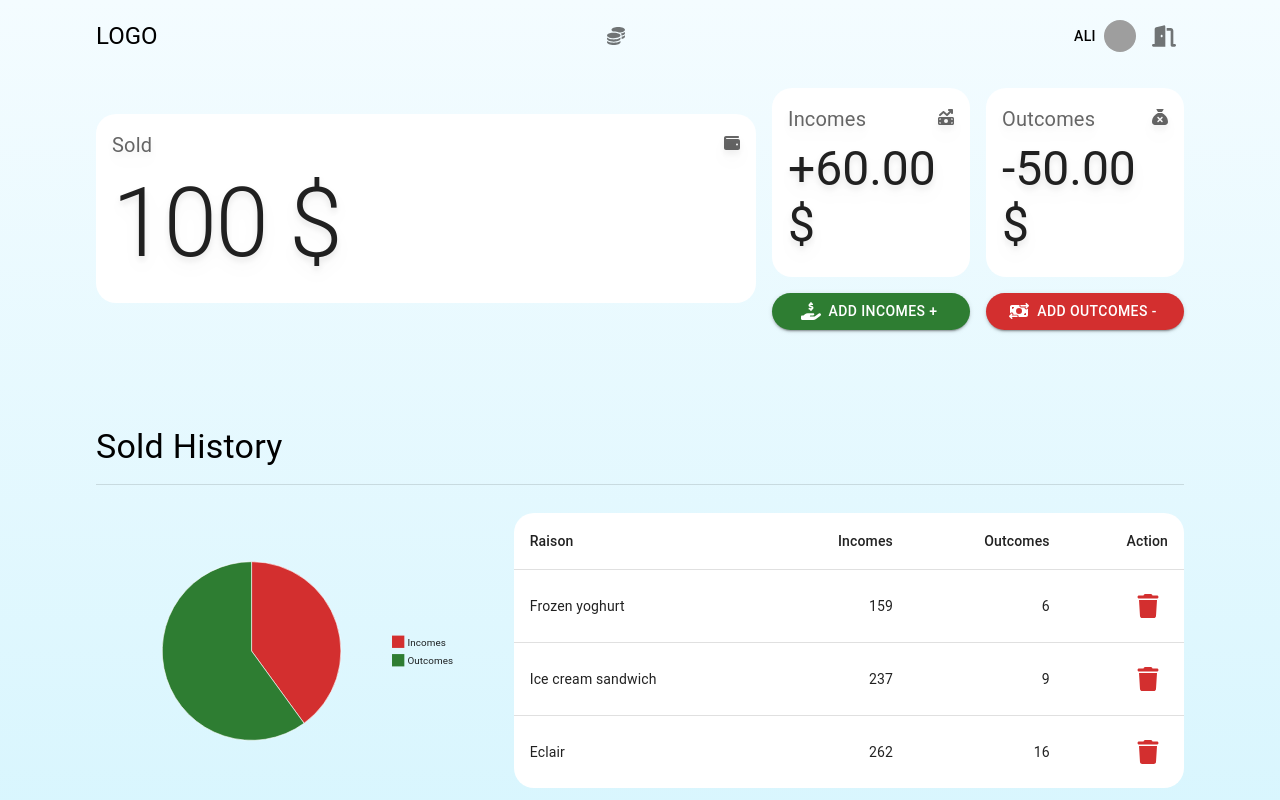
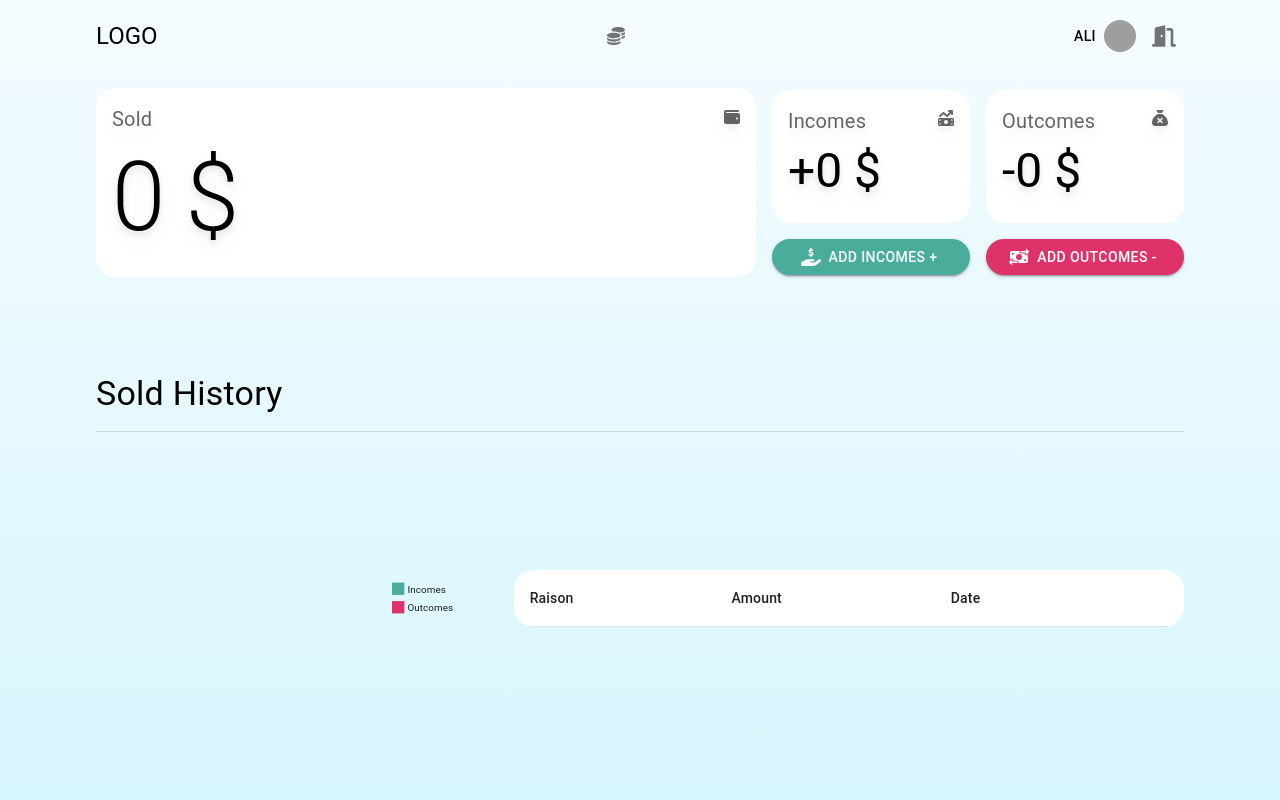
Before and after one commit to Ali-404/dashboard, a React (Create React App) app: page / in a window 1280 px wide. Shown: the top 800 px of the page. Built offline with nearby package versions, Linux system fonts and the light colour scheme; grey boxes are pictures that could not be loaded.

Commit message:
`feat: Update dashboard and sold features with Redux integration and data fetching`

```diff
--- a/src/dashboard/Dashboard.js
+++ b/src/dashboard/Dashboard.js
@@ -7,8 +7,17 @@ import {  FaHandHoldingDollar, FaMoneyBillTransfer, FaMoneyBillTrendUp, FaSackXm
 import HistoryTable from './HistoryTable'
 import Pie from './Pie'
 import SoldChart from './SoldChart'
+import { useDispatch, useSelector } from 'react-redux'
+import { getTotal } from '../features/sold/soldSlice'
 
 export default function Dashboard() {
+
+  const dispatch = useDispatch();
+
+
+  const totalIncomes = useSelector(state => getTotal(state, "income"))
+  const totalOutcomes = useSelector(state => getTotal(state, "outcome"))
+
   return (
     <Container className='flex flex-col gap-4 px-4 md:px-10' >
       <Nav />
@@ -16,17 +25,17 @@ export default function Dashboard() {
       {/* top */}
       <div className='flex items-center gap-4  flex-wrap justify-center flex-col md:flex-row'>
         <div className='md:flex-1'>
-        <InfoCard  titleSize="h1" flex={0.8} head={"Sold"} icon={<FaWallet />} number={"100 $"}/>
+        <InfoCard color={ (totalIncomes - totalOutcomes) < 0 ? "#dd3369" : (totalIncomes - totalOutcomes) === 0 ? "black" : "#4aad9b"  } titleSize="h1" flex={0.8} head={"Sold"}  icon={<FaWallet />} number={(totalIncomes - totalOutcomes) + " $"}/>
         </div>
 
        <div className='flex flex-col md:gap-4 flex-[0.3]'>
-         <InfoCard head={"Incomes"} number={"+60.00 $"} icon={<FaMoneyBillTrendUp />} />
-         <Button startIcon={<FaHandHoldingDollar />} variant='contained' color='success' sx={{borderRadius:50}} className='w-full'>Add Incomes +</Button>
+         <InfoCard head={"Incomes"} number={`+${totalIncomes} $`} icon={<FaMoneyBillTrendUp />} />
+         <Button startIcon={<FaHandHoldingDollar />} variant='contained'  sx={{borderRadius:50, backgroundColor: "#4aad9b"}} className='w-full'>Add Incomes +</Button>
        </div>
 
        <div className='flex flex-col md:gap-4 flex-[0.3]'>
-        <InfoCard head={"Outcomes"} number={"-50.00 $"} icon={<FaSackXmark />} />
-         <Button startIcon={<FaMoneyBillTransfer />} variant='contained' color='error' sx={{borderRadius:50}} className='w-full '>Add Outcomes -</Button>
+        <InfoCard head={"Outcomes"} number={`-${totalOutcomes} $`} icon={<FaSackXmark />} />
+         <Button startIcon={<FaMoneyBillTransfer />} variant='contained' sx={{borderRadius:50, backgroundColor: "#dd3369"}}  className='w-full '>Add Outcomes -</Button>
 
        </div>
       </div>
--- a/src/dashboard/HistoryTable.js
+++ b/src/dashboard/HistoryTable.js
@@ -6,46 +6,43 @@ import TableContainer from '@mui/material/TableContainer';
 import TableHead from '@mui/material/TableHead';
 import TableRow from '@mui/material/TableRow';
 import Paper from '@mui/material/Paper';
-import { Button, IconButton } from '@mui/material';
-import { FaDeleteLeft, FaTrash } from 'react-icons/fa6';
+import {  IconButton } from '@mui/material';
+import {  FaTrash } from 'react-icons/fa6';
+import { useSelector } from 'react-redux';
 
-function createData(name, calories, fat, carbs, protein) {
-  return { name, calories, fat, carbs, protein };
-}
-
-const rows = [
-  createData('Frozen yoghurt', 159, 6.0, 24, 4.0),
-  createData('Ice cream sandwich', 237, 9.0, 37, 4.3),
-  createData('Eclair', 262, 16.0, 24, 6.0),
-
-];
 
 export default function HistoryTable() {
+
+  const {history} = useSelector(state => state.sold)
+  const sortedHistory = [...history].sort((a, b) => new Date(b.date) - new Date(a.date));
+
   return (
+
       <TableContainer component={Paper} sx={{boxShadow: "none",borderRadius:5}}>
         <Table sx={{ minWidth: 650 }} aria-label="simple table">
           <TableHead>
             <TableRow>
-            <TableCell>Raison</TableCell>
-            <TableCell align="right">Incomes</TableCell>
-            <TableCell align="right">Outcomes</TableCell>
-            <TableCell align="right">Action</TableCell>
+              <TableCell >Raison</TableCell>
+              <TableCell >Amount</TableCell>
+              <TableCell >Date</TableCell>
+              <TableCell ></TableCell>
             </TableRow>
           </TableHead>
           <TableBody>
-          {rows.map((row) => (
+            {sortedHistory.map((row, key) => (
               <TableRow
-              key={row.name}
+                key={key}
                 sx={{ '&:last-child td, &:last-child th': { border: 0 } }}
+                className={ row.type === "outcome" ?  '*:bg-[#dd3369] ' : "bg-[#4aad9b]"}
               >
                 <TableCell component="th" scope="row">
-                {row.name}
+                  {row.raison}
                 </TableCell>
-              <TableCell align="right">{row.calories}</TableCell>
-              <TableCell align="right">{row.fat}</TableCell>
+                <TableCell  >{row.type === "income" ? "+ " + row.amount : "- " + row.amount} $</TableCell>
+                <TableCell >{row.date}</TableCell>
                 <TableCell align="right">
-                <IconButton variant='contained' color='error' >
-                    <FaTrash />
+                  <IconButton size='small' variant='contained'  >
+                      <FaTrash size={14} />
                   </IconButton>
                 </TableCell>
 
@@ -54,5 +51,8 @@ export default function HistoryTable() {
           </TableBody>
         </Table>
       </TableContainer>
+
+
+
   );
 }
--- a/src/dashboard/InfoCard.js
+++ b/src/dashboard/InfoCard.js
@@ -1,9 +1,9 @@
 import { Card, CardContent, Typography } from '@mui/material'
 import React from 'react'
 
-export default function InfoCard({head,number,icon, titleSize = "h3", flex, className = ""}) {
+export default function InfoCard({head,number,icon, titleSize = "h3", flex, className = "", color = 'black'}) {
   return (
-       <Card sx={{flex:flex , boxShadow: "none", borderRadius: 5}} className={'*:drop-shadow-lg ' + className}>
+       <Card sx={{flex:flex , boxShadow: "none", borderRadius: 5,color:color}} className={'*:drop-shadow-lg ' + className}>
           <CardContent>
         <div className='flex items-center justify-between'>
         <Typography gutterBottom sx={{ color: 'text.secondary', fontSize: 20 }}>
--- a/src/dashboard/Pie.js
+++ b/src/dashboard/Pie.js
@@ -1,14 +1,18 @@
 import * as React from 'react';
 import { PieChart } from '@mui/x-charts/PieChart';
+import { useSelector } from 'react-redux';
+import { getTotal } from '../features/sold/soldSlice';
 
 export default function Pie() {
+  const totalIncomes  = useSelector(state => getTotal(state, "income"))
+  const totalOutcome  = useSelector(state => getTotal(state, "outcome"))
   return (
     <PieChart
       series={[
         {
           data: [
-            { id: 0, value: 10, label: 'Incomes',color:"#D32F2F" },
-            { id: 1, value: 15, label: 'Outcomes', color:"#2E7D32" },
+            { id: 0, value: totalIncomes, label: 'Incomes',color:"#4aad9b" },
+            { id: 1, value: totalOutcome, label: 'Outcomes', color:"#dd3369" },
           ],
         },
       ]}
--- a/src/dashboard/SoldChart.js
+++ b/src/dashboard/SoldChart.js
@@ -1,12 +1,20 @@
 import * as React from 'react';
 import { LineChart } from '@mui/x-charts/LineChart';
+import { useSelector } from 'react-redux';
 
 export default function SoldChart() {
+
+  const {history} = useSelector(state => state.sold)
+  const sortedHistory = [...history].sort((a, b) => new Date(a.date) - new Date(b.date));
+  const amounts = sortedHistory.map(item => item.type === "income" ?  item.amount : - item.amount);
+
   return (
+
+
     <LineChart
       series={[
         {
-          data: [2, -5.5, 2, -7.5, 1.5, 6],
+          data: amounts,
           area: true,
           baseline: 'min',
           curve:"natural",
--- a/src/features/sold/soldSlice.js
+++ b/src/features/sold/soldSlice.js
@@ -1,24 +1,64 @@
 import { createSlice } from "@reduxjs/toolkit"
 
 const initialState = {
-
-    outcomes: [],
-    incomes: [],
+    history: [
+        // {
+        //     type: "outcome",
+        //     raison:"test",
+        //     amount: 1000,
+        //     date: new Date("02-05-2005").toISOString().split("T")[0]
+        // },
+        // {
+        //     type: "income",
+        //     raison:"test",
+        //     amount: 200,
+        //     date: new Date("01-03-2020").toISOString().split("T")[0]
+        // },
+        // {
+        //     type: "income",
+        //     raison:"test",
+        //     amount: 2200,
+        //     date: new Date("02-06-2003").toISOString().split("T")[0]
+        // },
+    ]
 
 }
 
 const soldSlice = createSlice({
+    name: "Sold",
     initialState,
-    name: "Sold",
     reducers:{
         addIncome: (state, payload) => {
-            state.incomes = [...state.incomes, payload]
+            state.history = [...state.history, {
+                type: "income",
+                raison: payload.raison,
+                amount: payload.amount,
+                date: new Date().toISOString().split("T")[0]
+            }]
         },
-        addOutcome: (state, payload) => {
-            state.outcomes = [...state.outcomes, payload]
+        addOutcome:(state, payload) => {
+            state.history = [...state.history, {
+                type: "outcome",
+                raison: payload.raison,
+                amount: payload.amount,
+                date: new Date().toISOString().split("T")[0]
+            }]
         },
+
+
+
+
     },
 })
 
+export const getTotal = (state, type) => {
+    if (!state.sold.history || state.sold.history.length === 0) return 0;
+    return state.sold.history
+      .filter((el) => el.type === type)
+      .reduce((total, el) => total + el.amount, 0);
+};
+
+
+
 export const {addIncome, addOutcome} = soldSlice.actions;
 export default soldSlice.reducer;
```
Lines whose indentation alone changed are shown as unchanged.
